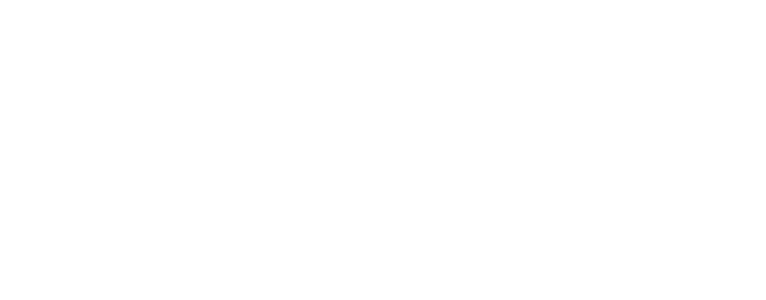
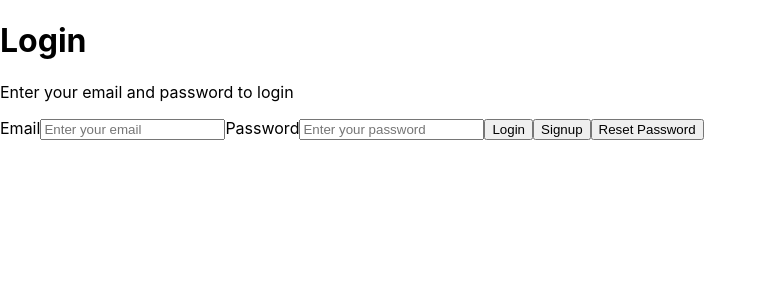
Before and after one commit to HuberAdrian/learning-platform, a React (Create React App) app: page /login in a window 1280 px wide. Before the commit this address had no page. Shown: the top 300 px of the page, without its empty margins (0-766 px from the left). Built offline with nearby package versions, Linux system fonts and the light colour scheme.

Commit message:
added login Page

```diff
--- a/src/App.js
+++ b/src/App.js
@@ -2,6 +2,7 @@
 import Home from './Home';
 import { Route, BrowserRouter, Routes } from 'react-router-dom';
 import Person from './components/Person';
+import Login from './components/Login';
 
 function App() {
 
@@ -12,6 +13,7 @@
       <Routes>
         <Route exact path='/' element={<Home />} />
         <Route path='/person' element={<Person />} />
+        <Route path='/login' element={<Login />} />
       </Routes>
     </div>
   );
--- /dev/null
+++ b/src/components/Login.js
@@ -0,0 +1,32 @@
+import React from 'react'
+
+function Login() {
+    // make a login page with a form to login with email and password
+    // make a button to signup
+    // make a button to reset password
+    // make a button to go back to the home page
+
+    return (
+        <div>
+            <div className="login-container">
+                <div className="login-text">
+                    <h1>Login</h1>
+                    <p>Enter your email and password to login</p>
+                </div>
+                <div className="login-form">
+                    <form>
+                        <label htmlFor="email">Email</label>
+                        <input type="email" id="email" name="email" placeholder="Enter your email" />
+                        <label htmlFor="password">Password</label>
+                        <input type="password" id="password" name="password" placeholder="Enter your password" />
+                        <button className="login-button">Login</button>
+                        <button className="signup-button">Signup</button>
+                        <button className="reset-button">Reset Password</button>
+                    </form>
+                </div>
+            </div>
+        </div>
+    )
+}
+
+export default Login
```
Also changed, not shown: 1 other file (tests, documents, lock files or other folders).
